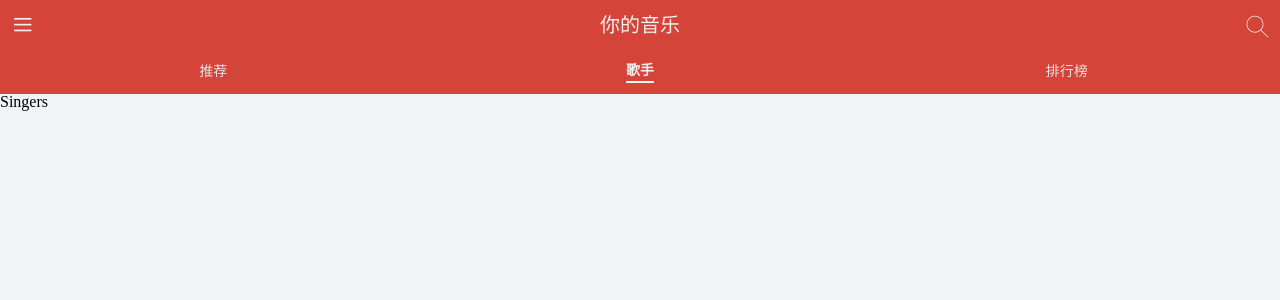
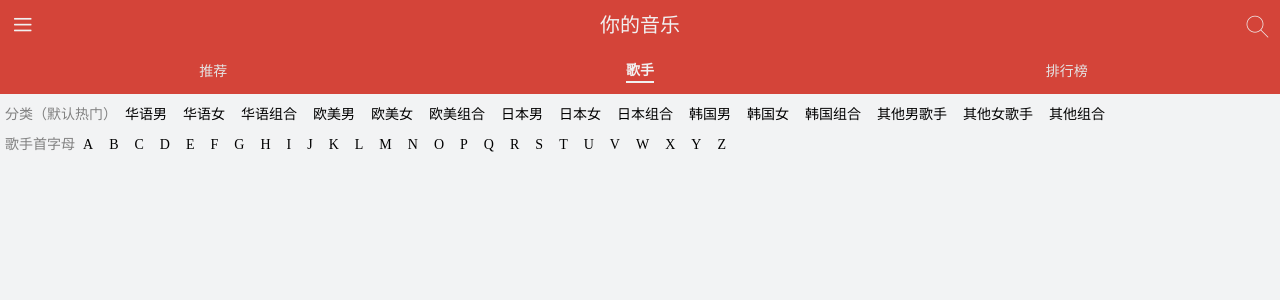
Before and after one commit to ivanberry/cloud_music, a React (Create React App) app: page /#/singers in a window 1280 px wide. Shown: the top 300 px of the page. Built offline with nearby package versions, Linux system fonts and the light colour scheme.

Commit message:
add horizon component

```diff
--- a/src/application/Singers/index.js
+++ b/src/application/Singers/index.js
@@ -1,3 +1,208 @@
-import React from 'react';
+import React, { useCallback, useState } from "react";
+import Horizon from "../../baseUI/horizon-item";
+import { NavContainer } from "./style";
 
-export default () => <h1>Singers</h1>;
+// mock data
+export const categoryTypes = [
+  {
+    name: "华语男",
+    key: "1001"
+  },
+  {
+    name: "华语女",
+    key: "1002"
+  },
+  {
+    name: "华语组合",
+    key: "1003"
+  },
+  {
+    name: "欧美男",
+    key: "2001"
+  },
+  {
+    name: "欧美女",
+    key: "2002"
+  },
+  {
+    name: "欧美组合",
+    key: "2003"
+  },
+  {
+    name: "日本男",
+    key: "6001"
+  },
+  {
+    name: "日本女",
+    key: "6002"
+  },
+  {
+    name: "日本组合",
+    key: "6003"
+  },
+  {
+    name: "韩国男",
+    key: "7001"
+  },
+  {
+    name: "韩国女",
+    key: "7002"
+  },
+  {
+    name: "韩国组合",
+    key: "7003"
+  },
+  {
+    name: "其他男歌手",
+    key: "4001"
+  },
+  {
+    name: "其他女歌手",
+    key: "4002"
+  },
+  {
+    name: "其他组合",
+    key: "4003"
+  }
+];
+
+// 歌手首字母
+export const alphaTypes = [
+  {
+    key: "A",
+    name: "A"
+  },
+  {
+    key: "B",
+    name: "B"
+  },
+  {
+    key: "C",
+    name: "C"
+  },
+  {
+    key: "D",
+    name: "D"
+  },
+  {
+    key: "E",
+    name: "E"
+  },
+  {
+    key: "F",
+    name: "F"
+  },
+  {
+    key: "G",
+    name: "G"
+  },
+  {
+    key: "H",
+    name: "H"
+  },
+  {
+    key: "I",
+    name: "I"
+  },
+  {
+    key: "J",
+    name: "J"
+  },
+  {
+    key: "K",
+    name: "K"
+  },
+  {
+    key: "L",
+    name: "L"
+  },
+  {
+    key: "M",
+    name: "M"
+  },
+  {
+    key: "N",
+    name: "N"
+  },
+  {
+    key: "O",
+    name: "O"
+  },
+  {
+    key: "P",
+    name: "P"
+  },
+  {
+    key: "Q",
+    name: "Q"
+  },
+  {
+    key: "R",
+    name: "R"
+  },
+  {
+    key: "S",
+    name: "S"
+  },
+  {
+    key: "T",
+    name: "T"
+  },
+  {
+    key: "U",
+    name: "U"
+  },
+  {
+    key: "V",
+    name: "V"
+  },
+  {
+    key: "W",
+    name: "W"
+  },
+  {
+    key: "X",
+    name: "X"
+  },
+  {
+    key: "Y",
+    name: "Y"
+  },
+  {
+    key: "Z",
+    name: "Z"
+  }
+];
+
+function Singers() {
+  const [category, setCategory] = useState("");
+  const [alpha, setAlpha] = useState("");
+
+  const handleUpdateAlpha = val => {
+    setAlpha(val);
+  };
+
+  const handleUpdateCategory = val => {
+    setCategory(val);
+  };
+
+  return (
+    // TODO 2020/4/29 :  歌手筛选页面
+    <NavContainer>
+      <Horizon
+        list={categoryTypes}
+        handleClick={handleUpdateCategory}
+        title={"分类（默认热门）"}
+        curVal={category}
+      />
+      <Horizon
+        list={alphaTypes}
+        handleClick={handleUpdateAlpha}
+        title={"歌手首字母"}
+        curVal={alpha}
+      />
+    </NavContainer>
+  );
+}
+
+export default React.memo(Singers);
--- /dev/null
+++ b/src/application/Singers/style.js
@@ -0,0 +1,17 @@
+/*
+ * @Description: Create style.js, Happy Coding.
+ * @Author: header.css@gmail.com
+ * @Date: 2020/4/29
+ */
+
+import styled from "styled-components";
+import style from '../../asserts/global-style';
+
+export const NavContainer = styled.div`
+	box-sizing: border-box;
+	position: fixed;
+	top: 95px;
+	width: 100%;
+	padding: 5px;
+	overflow: hidden;
+`
--- /dev/null
+++ b/src/baseUI/horizon-item/index.js
@@ -0,0 +1,98 @@
+/*
+ * @Description: Create index.js, Happy Coding.
+ * @Author: header.css@gmail.com
+ * @Date: 2020/4/29
+ */
+import React, {useCallback, useEffect, useRef} from "react";
+import styled from "styled-components";
+import PropTypes from "prop-types";
+import Scroll from "../../components/scroll";
+
+import style from "../../asserts/global-style";
+
+function Horizon(props) {
+  const { list, curVal, title, handleClick } = props;
+
+  const category = useRef(null);
+
+  // TODO 2020/4/29 :  初始化内容容器宽度，使其跟内容绑定
+  useEffect(() => {
+    let categoryDOM = category.current;
+    let tagElems = categoryDOM.querySelectorAll("span");
+    let totalWidth = 0;
+    Array.from(tagElems).forEach(el => {
+      totalWidth += el.offsetWidth;
+    });
+    categoryDOM.style.width = `${totalWidth}px`;
+  }, []);
+
+  // TODO 2020/4/29 : 为什么每次调用组件，都会渲染两次呢？
+  console.log('xxx', curVal);
+
+  // TODO 2020/4/29 : 如何优化onClick导致的回调产生的多次渲染
+  return (
+    <Scroll direction="horizontal">
+      {/* div必须设置宽度，超出wrapper宽度才能滑动*/}
+      <div ref={category}>
+        <List>
+          <span>{title}</span>
+          {list.map(item => {
+            return (
+              <ListItem
+                key={item.key}
+                className={`${curVal === item.key ? "selected" : ""}`}
+                onClick={() => handleClick(item.key)}
+                onTouchEnd={() => handleClick(item.key)}
+              >
+                {item.name}
+              </ListItem>
+            );
+          })}
+        </List>
+      </div>
+    </Scroll>
+  );
+}
+
+const List = styled.div`
+  display: flex;
+  align-items: center;
+  height: 30px;
+  overflow: hidden;
+  > span:first-of-type {
+    display: block;
+    flex: 0 0 auto;
+    padding: 5px 0;
+    color: grey;
+    font-size: ${style["font-size-m"]};
+    vertical-align: middle;
+  }
+`;
+
+const ListItem = styled.span`
+  flex: 0 0 auto;
+  font-size: ${style["font-size-m"]};
+  padding: 5px 8px;
+  border-radius: 10px;
+  &.selected {
+    color: ${style["theme-color"]};
+    border: 1px solid ${style["theme-color"]};
+    opacity: 0.8;
+  }
+`;
+
+Horizon.defaultProps = {
+  list: [],
+  curVal: "",
+  title: "",
+  handleClick: null
+};
+
+Horizon.propTypes = {
+  list: PropTypes.array,
+  curVal: PropTypes.string,
+  title: PropTypes.string,
+  handleClick: PropTypes.func
+};
+
+export default Horizon;
```
